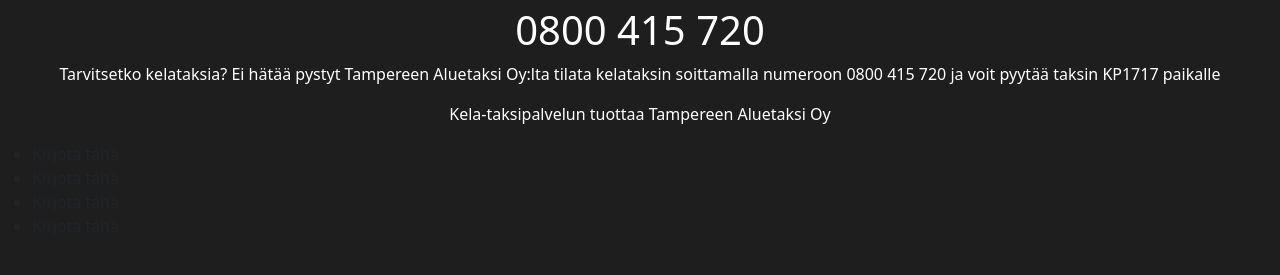
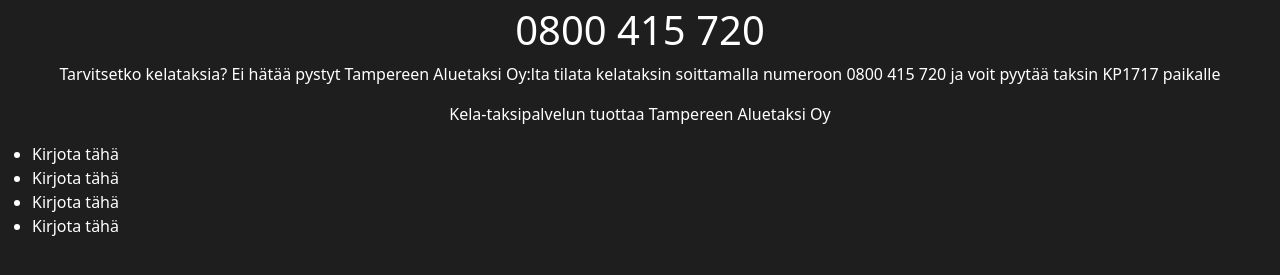
Before and after one commit to Antmar08/Taksifela, a PHP site: page /palvelut.html in a window 1280 px wide. Shown: the part 245-520 px from the top of the page. Run offline with PHP 8.4, Linux system fonts and the light colour scheme.

Commit message:
Update style.css

```diff
--- a/suomi/style.css
+++ b/suomi/style.css
@@ -150,6 +150,10 @@ label {
   color: #ccc;
 }
 
+.kela {
+    color: white;
+}
+
 
 /* täs o iha pähee chrome värikoodi:
 background: linear-gradient(
```
